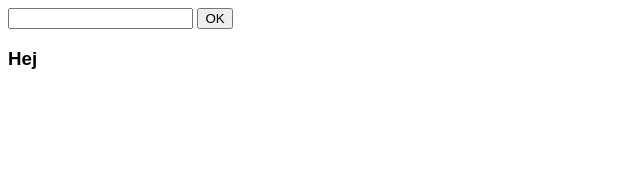
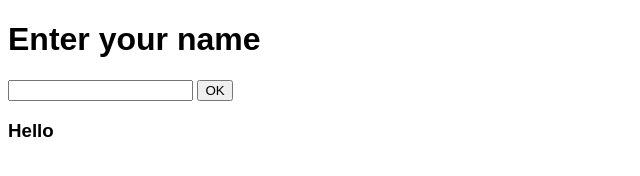
Before and after one commit to sebbex1337/Hello-JavaScript-projekt, a plain HTML site: page index.html in a window 1280 px wide. Both pictures are taken after a click on the button "OK". Shown: the whole page, without its empty margins (0-640 px from the left). Drawn offline with Linux system fonts and the light colour scheme.

Commit message:
Changed to english

```diff
--- a/app.js
+++ b/app.js
@@ -1,6 +1,6 @@
 function sayHello() {
   document.querySelector("h3").textContent =
-    "Hej " + document.querySelector("input").value;
+    "Hello " + document.querySelector("input").value;
 }
 
 document.querySelector("button").addEventListener("click", sayHello);
--- a/index.html
+++ b/index.html
@@ -8,6 +8,7 @@
     <link rel="stylesheet" href="app.css" />
   </head>
   <body>
+    <h1>Enter your name</h1>
     <input />
     <button>OK</button>
     <h3></h3>
```
